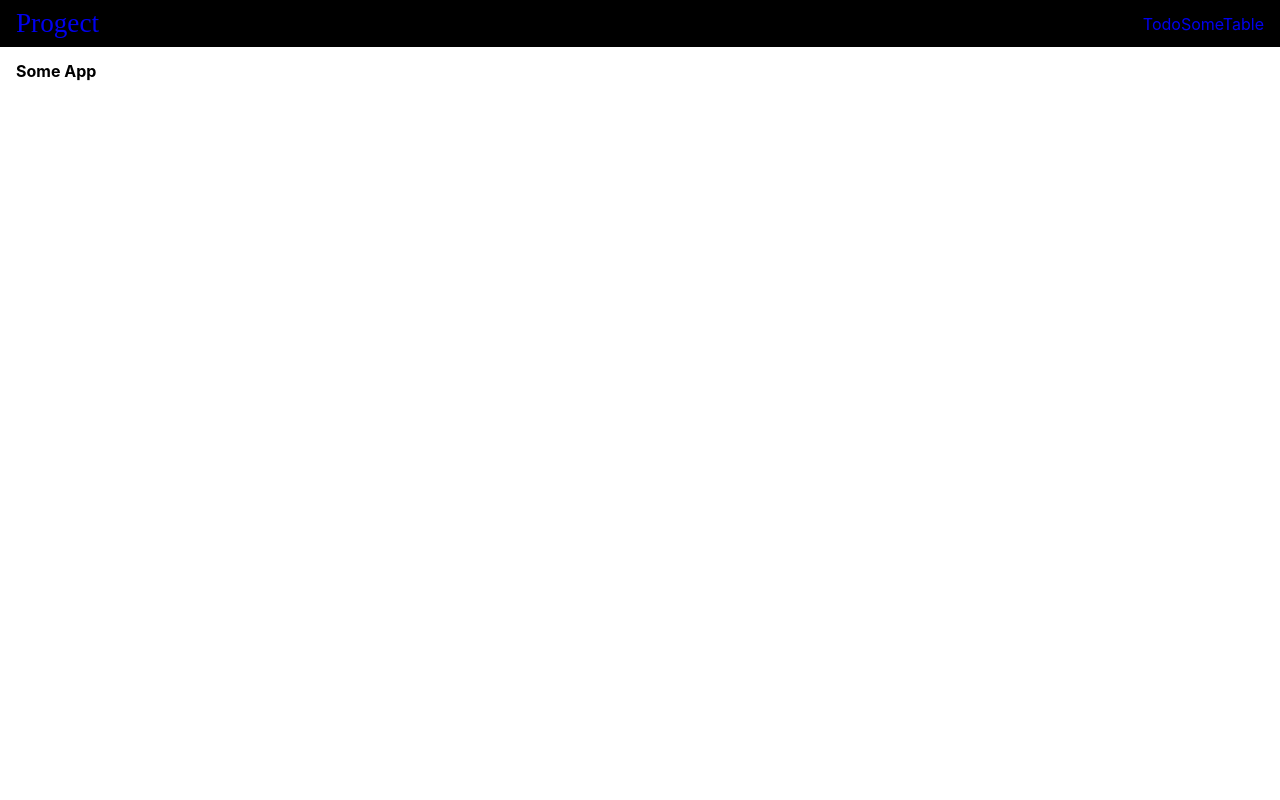
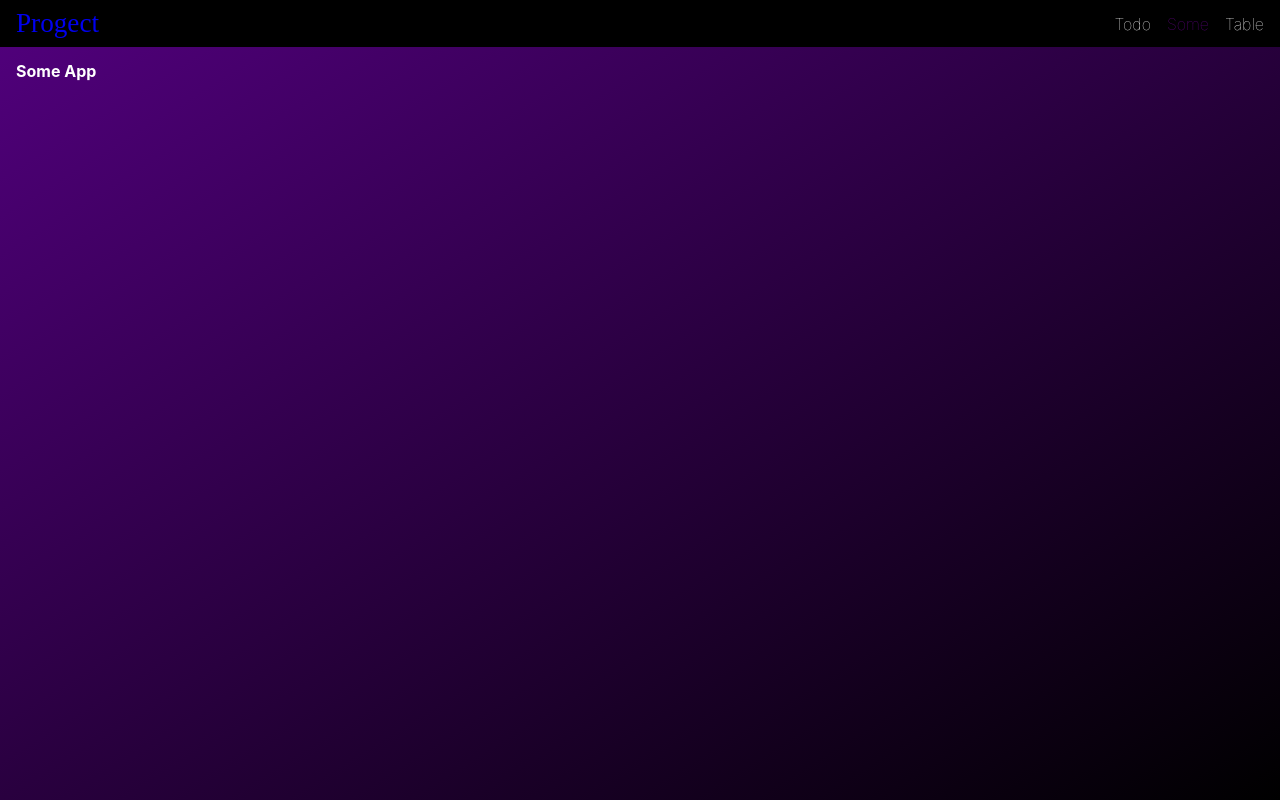
Before and after one commit to romafed/react-project, a React (Create React App) app: page /some in a window 1280 px wide. Built offline with nearby package versions, Linux system fonts and the light colour scheme.

Commit message:
initial commit

```diff
--- a/src/Redux/store.js
+++ b/src/Redux/store.js
@@ -2,12 +2,11 @@ import { createStore, applyMiddleware, compose } from 'redux';
 import thunk from 'redux-thunk';
 import rootReducer from './Reducers/rootReducer';
 
-const initialState = {};
+const initialState = {}
 
-const middleware = [
-    thunk
-];
-
-const store = createStore(rootReducer, initialState);
+const store = createStore(rootReducer, initialState, compose(
+    applyMiddleware(thunk),
+    window.__REDUX_DEVTOOLS_EXTENSION__ && window.__REDUX_DEVTOOLS_EXTENSION__()
+));
 
 export default store;
--- a/src/components/navbar/navbar.css
+++ b/src/components/navbar/navbar.css
@@ -14,3 +14,34 @@
     font-family: Brush Script MT, Brush Script Std, cursive;
     font-size: 1.7rem;
 }
+
+.nav__menu a {
+    position: relative;
+    margin-left: 1rem;
+    color: #fff;
+    transition: all .3s ease-in-out;
+    font-weight: lighter;
+}
+
+.nav__menu a::before {
+    content: '';
+    position: absolute;
+    left: 0;
+    bottom: 0;
+    width: 0;
+    height: 1px;
+    background-color: #620085;
+    transition: width .2s ease-in-out;
+}
+
+.nav__menu a:hover::before {
+    width: 100%;
+}
+
+.nav__menu a:first-child {
+    margin-left: 0;
+}
+
+.activeLink {
+    color: #620085 !important;
+}
--- a/src/components/navbar/navbar.jsx
+++ b/src/components/navbar/navbar.jsx
@@ -13,9 +13,9 @@ class Navbar extends Component {
                 </div>
                 <div className='nav__menu'>
                     <ul>
-                        <NavLink to='/todo' >Todo</NavLink>
-                        <NavLink to='/some' >Some</NavLink>
-                        <NavLink to='/table' >Table</NavLink>
+                        <NavLink activeClassName='activeLink' to='/todo' >Todo</NavLink>
+                        <NavLink activeClassName='activeLink' to='/some' >Some</NavLink>
+                        <NavLink activeClassName='activeLink' to='/table' >Table</NavLink>
                     </ul>
                 </div>
             </nav>
--- a/src/index.css
+++ b/src/index.css
@@ -1,4 +1,5 @@
 body {
+  min-height: 100vh;
   margin: 0;
   padding: 0;
   font-family: -apple-system, BlinkMacSystemFont, "Segoe UI", "Roboto", "Oxygen",
@@ -6,6 +7,8 @@ body {
     sans-serif;
   -webkit-font-smoothing: antialiased;
   -moz-osx-font-smoothing: grayscale;
+  background-image: linear-gradient(to bottom right, #52007E, #000);
+  color: #fff;
 }
 
 *, *::before, *::after {
```
